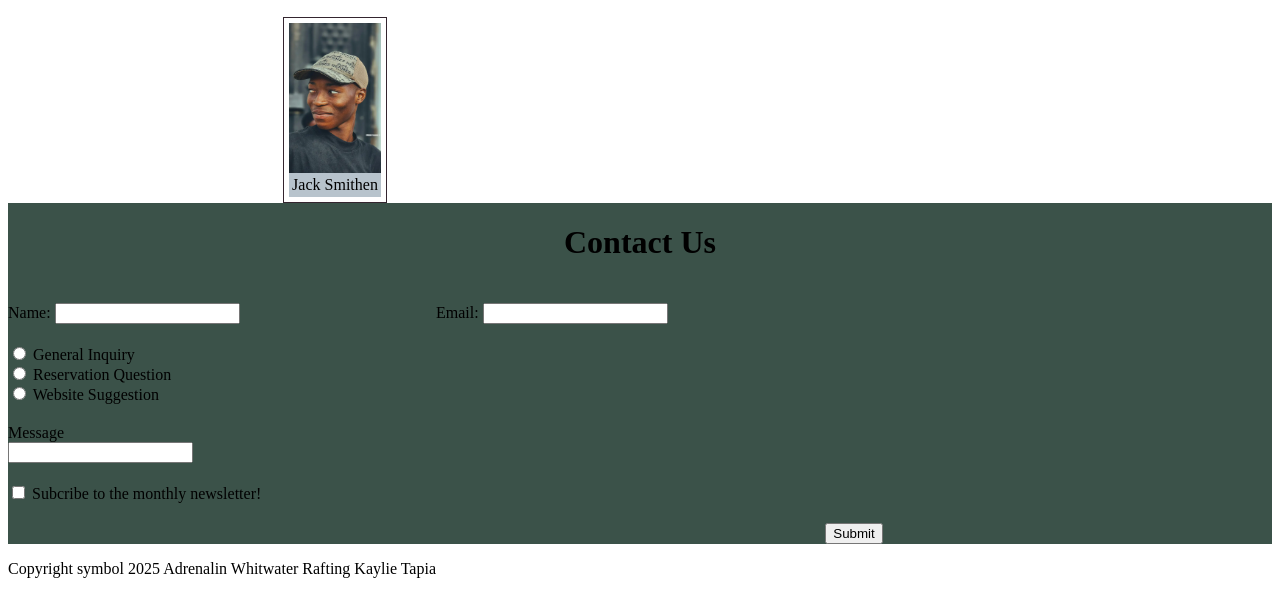
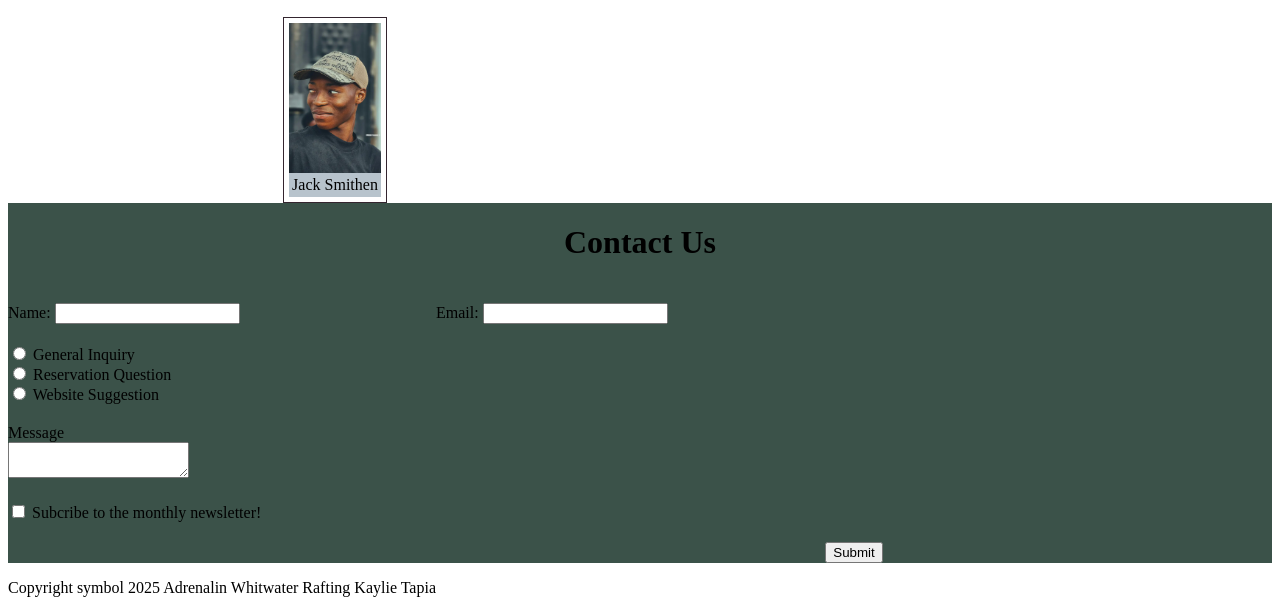
Before and after one commit to KaylieT2025/wdd130, a plain HTML site: page wwr/contact.html in a window 1280 px wide. Shown: the part 789-1388 px from the top of the page. Drawn offline with Linux system fonts and the light colour scheme; a web font is replaced by a local one.

Commit message:
textarea update

```diff
--- a/wwr/contact.html
+++ b/wwr/contact.html
@@ -86,7 +86,7 @@
             <!--- Message and checkbox for monthly email-->
             <div class = "message">
                 <label for="message">Message</label><br>
-                <input type="text" id="message" name="message">
+                <textarea id="message" name="message"></textarea>
             </div>
             <div class = "checkbox">
                 <input type="checkbox" id="newsletter" name="newsletter" value="newsletter">
```
